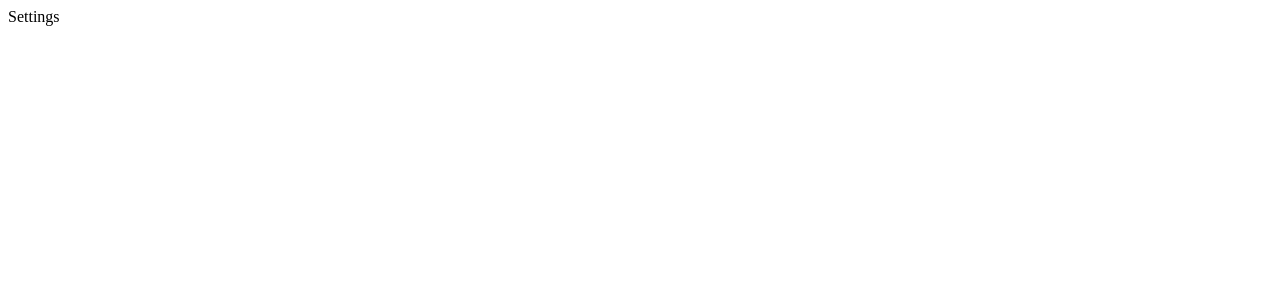
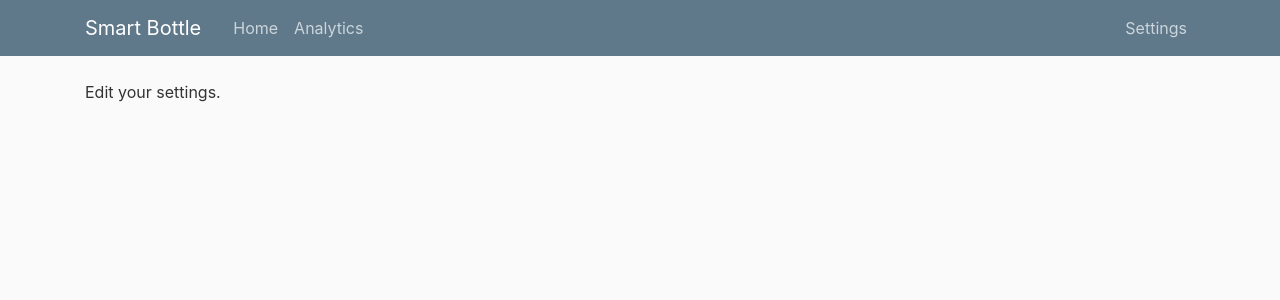
Before and after one commit to duartegalvao/Smart-Bottle, a Django app: page /settings in a window 1280 px wide. Before the commit the part shown is almost empty. Shown: the top 300 px of the page. Run offline with Django 3.2, Linux system fonts and the light colour scheme; some libraries are stand-ins or nearby versions.

Commit message:
Fix template bugs

```diff
--- a/bottle/bottleAnalytics/templates/bottleAnalytics/index.html
+++ b/bottle/bottleAnalytics/templates/bottleAnalytics/index.html
@@ -1,6 +1,6 @@
 {% extends "bottleAnalytics/base.html" %}
-{% block title %}Settings{% endblock %}
+{% block title %}Index{% endblock %}
 
 {% block content %}
-    Settings.
+    Welcome.
 {% endblock %}
--- a/bottle/bottleAnalytics/templates/bottleAnalytics/settings.html
+++ b/bottle/bottleAnalytics/templates/bottleAnalytics/settings.html
@@ -1,6 +1,6 @@
 {% extends "bottleAnalytics/base.html" %}
-{% block title %}Index{% endblock %}
+{% block title %}Settings{% endblock %}
 
 {% block content %}
-    Welcome.
+    Edit your settings.
 {% endblock %}
--- a/bottle/bottleAnalytics/views/interface.py
+++ b/bottle/bottleAnalytics/views/interface.py
@@ -9,9 +9,9 @@ def index_view(request):
 def analytics_view(request):
     """Shows the current "health status" to the user of the bottle"""
     # TODO Run the "health algorithm" and respond with current health status.
-    return HttpResponse("Your current health status is: ")
+    return render(request, 'bottleAnalytics/analytics.html')
 
 
 def settings_view(request):
-    """Show user's settings"""
-    return HttpResponse("Settings")
+    """Show user's settings and allow them to edit"""
+    return render(request, 'bottleAnalytics/settings.html')
```
